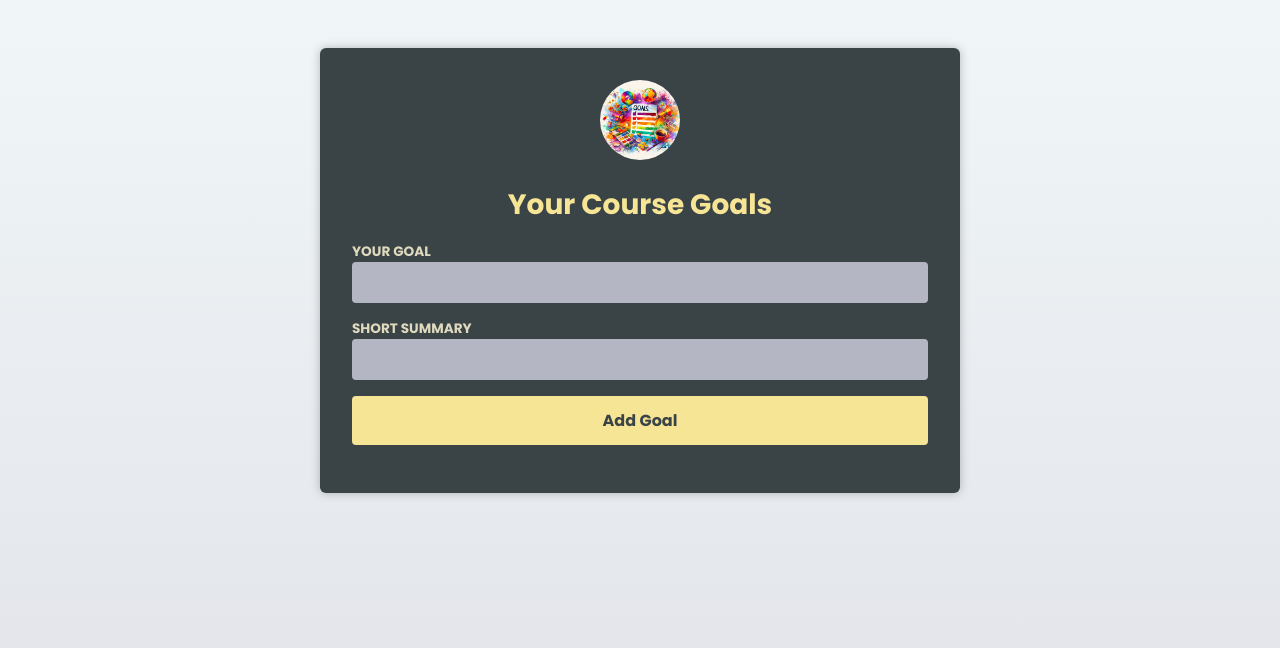
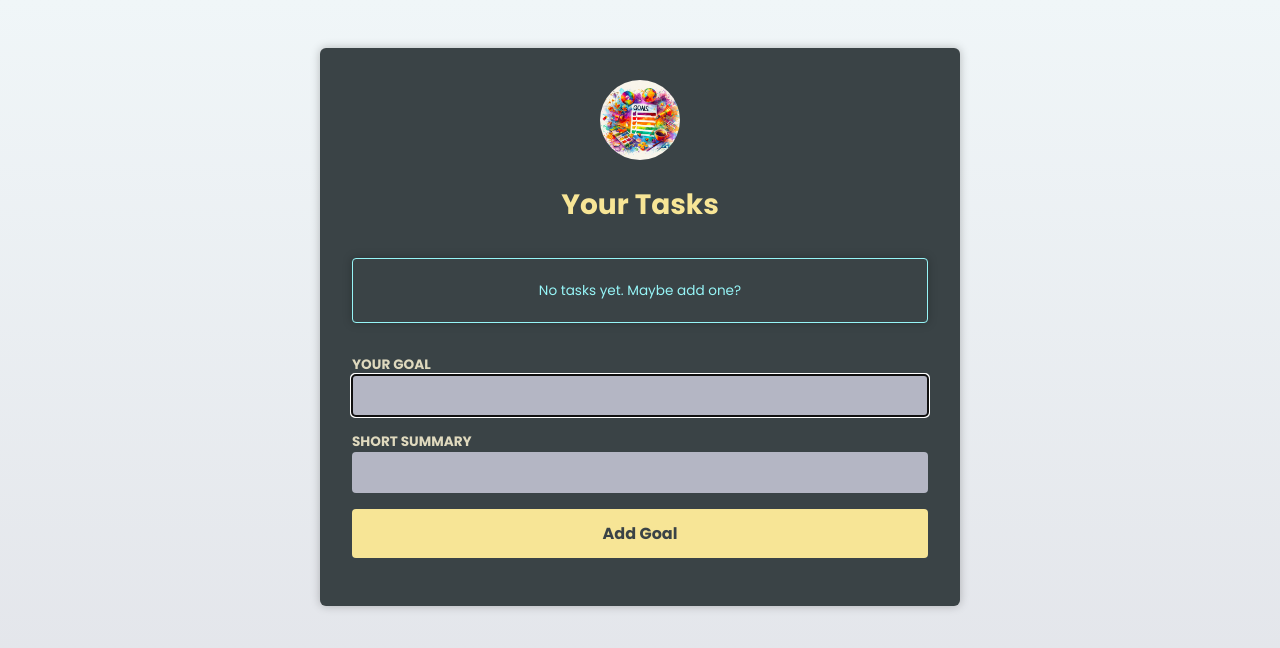
Before and after one commit to christophermickle/Typescript-react, a React (Vite) app: page / in a window 1280 px wide. Shown: the top 648 px of the page. Built offline with nearby package versions, Linux system fonts and the light colour scheme.

Commit message:
Feat: Added infobox component and conditional rendering logic

```diff
--- a/src/App.tsx
+++ b/src/App.tsx
@@ -32,7 +32,7 @@
   return (
     <main>
       <Header image={{ src: goalsImg, alt: "A list of goals" }}>
-        <h1>Your Course Goals</h1>
+        <h1>Your Tasks</h1>
       </Header>
       <CourseGoalList goals={goals} onDeleteGoal={handleDeleteGoal} />
 
--- a/src/components/CourseGoalList.tsx
+++ b/src/components/CourseGoalList.tsx
@@ -1,5 +1,7 @@
-import CourseGoal from "./CourseGoal";
+import CourseGoal from "./CourseGoal.tsx";
+import InfoBox from "./InfoBox.tsx";
 import { type CourseGoalType } from "../App";
+import { ReactNode } from "react";
 
 type CourseGoalListProps = {
   goals: CourseGoalType[];
@@ -10,7 +12,21 @@
   goals,
   onDeleteGoal,
 }: CourseGoalListProps) {
+  if (goals.length === 0) {
+    return <InfoBox mode="hint">No tasks yet. Maybe add one?</InfoBox>;
+  }
+  let warningBox: ReactNode;
+  if (goals.length >= 4) {
+    warningBox = (
+      <InfoBox mode="warning">
+        You're collecting a lot of tasks, don't put too much weight on your
+        shoulders
+      </InfoBox>
+    );
+  }
   return (
+    <>
+      {warningBox}
       <ul>
         {goals.map((goal) => (
           <li key={goal.id}>
@@ -20,5 +36,6 @@
           </li>
         ))}
       </ul>
+    </>
   );
 }
--- /dev/null
+++ b/src/components/InfoBox.tsx
@@ -0,0 +1,21 @@
+import { type ReactNode } from "react";
+type InfoBoxProps = {
+  mode: "hint" | "warning";
+  children: ReactNode;
+};
+
+export default function InfoBox({ mode, children }: InfoBoxProps) {
+  if (mode === "hint") {
+    return (
+      <aside className="infobox infobox-hint">
+        <p>{children}</p>
+      </aside>
+    );
+  }
+  return (
+    <aside className="infobox infobox-warning warning--medium">
+      <h2>Warning</h2>
+      <p>{children}</p>
+    </aside>
+  );
+}
--- a/src/components/NewGoal.tsx
+++ b/src/components/NewGoal.tsx
@@ -15,13 +15,14 @@
     const enteredSummary = summary.current!.value;
     e.currentTarget!.reset();
     onAddGoal(enteredGoal, enteredSummary);
+    focus();
   };
 
   return (
     <form onSubmit={handleSubmit}>
       <p>
         <label htmlFor="goal">Your Goal</label>
-        <input id="goal" type="text" ref={goal}></input>
+        <input id="goal" type="text" autoFocus ref={goal}></input>
       </p>
       <p>
         <label htmlFor="summary">Short Summary</label>
--- a/src/index.css
+++ b/src/index.css
@@ -126,7 +126,31 @@
   color: #f9a73b;
 }
 
-.fallback {
+.infobox {
+  margin: 2rem 0;
+  padding: 0.5rem;
   text-align: center;
-  color: #acd1ce;
+  box-shadow: 0 0 10px rgba(0, 0, 0, 0.25);
+  font-size: 0.85rem;
+  border-radius: 4px;
 }
+
+.infobox-hint {
+  border: 1px solid #96f5f7;
+  color: #96f5f7;
+}
+
+.infobox-warning.warning--low {
+  border: 1px solid #f6d84f;
+  color: #f6d84f;
+}
+
+.infobox-warning.warning--medium {
+  border: 1px solid #f9a73b;
+  color: #f9a73b;
+}
+
+.infobox-warning.warning--high {
+  border: 1px solid #f97373;
+  color: #f97373;
+}
```
Lines whose indentation alone changed are shown as unchanged.
